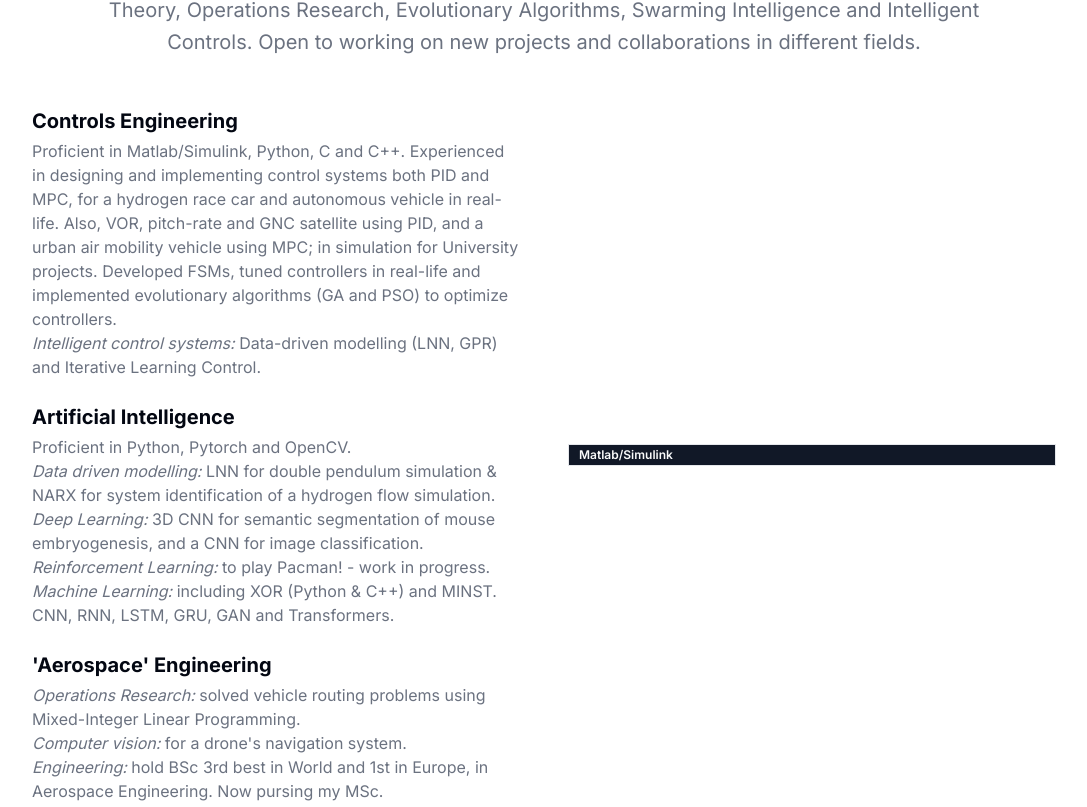
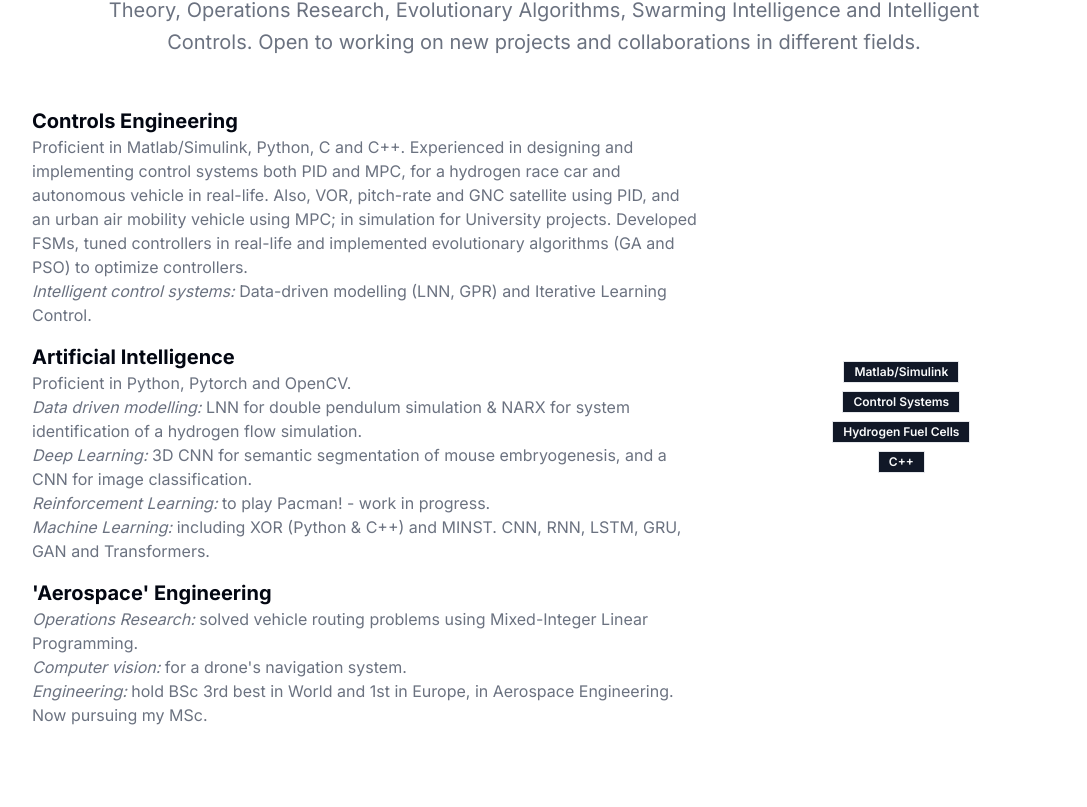
Before and after one commit to JvanZyl1/myportfolio, a Next.js app: page / in a window 1280 px wide. Shown: the part 1773-2580 px from the top of the page, without its empty margins (96-1183 px from the left). Built offline with nearby package versions, Linux system fonts and the light colour scheme.

Commit message:
skillssectionchanged

```diff
--- a/components/component/home-screen.tsx
+++ b/components/component/home-screen.tsx
@@ -340,24 +340,21 @@ export function HomeScreen({onNavigateToProject} : HomeScreenProps) {
                 </p>
               </div>
             </div>
-            <div className="mx-auto grid max-w-5xl items-center gap-6 py-12 lg:grid-cols-2 lg:gap-12">
-              <div className="flex flex-col justify-center space-y-4">
-                <ul className="grid gap-6">
+            <div className="mx-auto max-w-5xl grid gap-6 py-12 lg:grid-cols-3 lg:gap-12">
+              <div className="col-span-2">
+                  <ul className="space-y-4">
                       <li>
-                    <div className="grid gap-1">
                           <h3 className="text-xl font-bold">Controls Engineering</h3>
                           <p className="text-muted-foreground">
                               Proficient in Matlab/Simulink, Python, C and C++. Experienced in designing and implementing control systems
-                        both PID and MPC, for a hydrogen race car and autonomous vehicle in real-life. Also, VOR, pitch-rate and GNC satellite using PID, and a
+                              both PID and MPC, for a hydrogen race car and autonomous vehicle in real-life. Also, VOR, pitch-rate and GNC satellite using PID, and an
                               urban air mobility vehicle using MPC; in simulation for University projects. Developed FSMs, tuned controllers in real-life and implemented
                               evolutionary algorithms (GA and PSO) to optimize controllers.
                               <br />
                               <em>Intelligent control systems:</em> Data-driven modelling (LNN, GPR) and Iterative Learning Control.
                           </p>
-                    </div>
                       </li>
                       <li>
-                    <div className="grid gap-1">
                           <h3 className="text-xl font-bold">Artificial Intelligence</h3>
                           <p className="text-muted-foreground">
                               Proficient in Python, Pytorch and OpenCV.
@@ -370,26 +367,25 @@ export function HomeScreen({onNavigateToProject} : HomeScreenProps) {
                               <br />
                               <em>Machine Learning:</em> including XOR (Python & C++) and MINST. CNN, RNN, LSTM, GRU, GAN and Transformers.
                           </p>
-                    </div>
                       </li>
                       <li>
-                    <div className="grid gap-1">
                           <h3 className="text-xl font-bold">&apos;Aerospace&apos; Engineering</h3>
                           <p className="text-muted-foreground">
                               <em>Operations Research:</em> solved vehicle routing problems using Mixed-Integer Linear Programming.
                               <br />
                               <em>Computer vision:</em> for a drone&apos;s navigation system.
                               <br />
-                        <em>Engineering:</em> hold BSc 3rd best in World and 1st in Europe, in Aerospace Engineering. Now pursing my MSc.
+                              <em>Engineering:</em> hold BSc 3rd best in World and 1st in Europe, in Aerospace Engineering. Now pursuing my MSc.
                           </p>
-                    </div>
                       </li>
                   </ul>
               </div>
+              <div className="col-span-1 flex flex-col items-center justify-center space-y-2">
                   <Badge>Matlab/Simulink</Badge>
                   <Badge>Control Systems</Badge>
                   <Badge>Hydrogen Fuel Cells</Badge>
                   <Badge>C++</Badge>
+              </div>
           </div>
           </div>
         </section>
```
Lines whose indentation alone changed are shown as unchanged.
